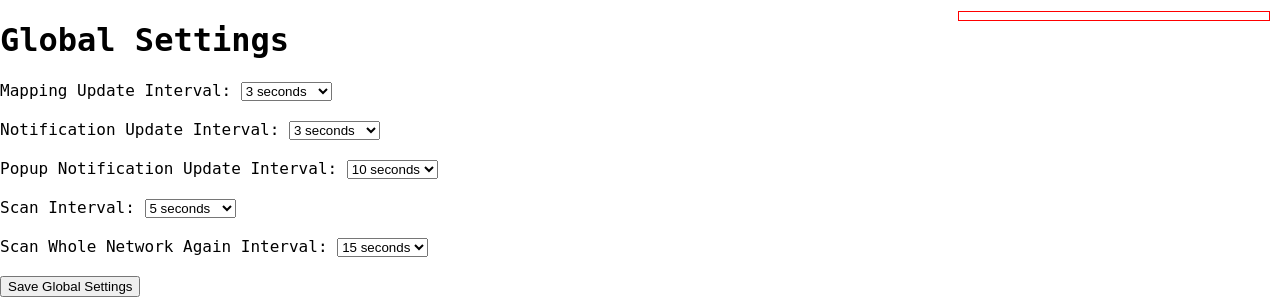
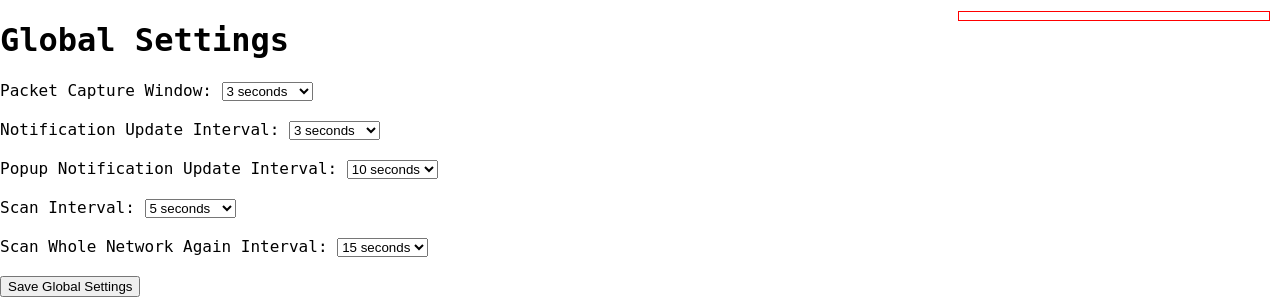
Before and after one commit to SavvaS412/neteye, a Flask app: page /settings in a window 1280 px wide. Shown: the part 53-354 px from the top of the page. Run offline with Flask 3, Linux system fonts and the light colour scheme; data that the repository does not hold is empty.

Commit message:
fix: change name

```diff
--- a/templates/settings.html
+++ b/templates/settings.html
@@ -4,8 +4,8 @@
     <!-- Global Settings -->
     <h1>Global Settings</h1>
         <div id="global_settings_container">
-            <label for="mapping-update-interval">Mapping Update Interval:</label>
-            <select name="mapping-update-interval" id="mapping-update-interval">
+            <label for="packet_capture_window">Packet Capture Window:</label>
+            <select name="packet_capture_window" id="packet-capture-window">
                 <option value="3">3 seconds</option>
                 <option value="5">5 seconds</option>
                 <option value="10">10 seconds</option>
```
